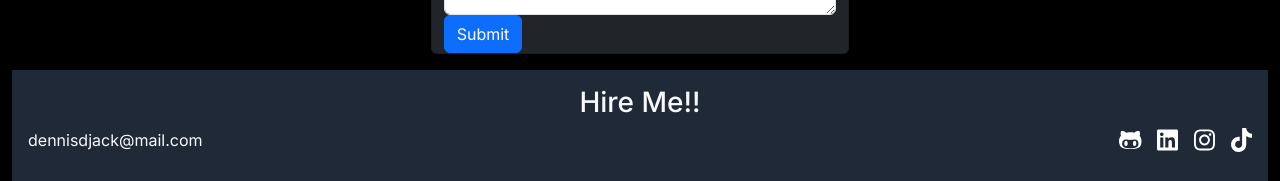
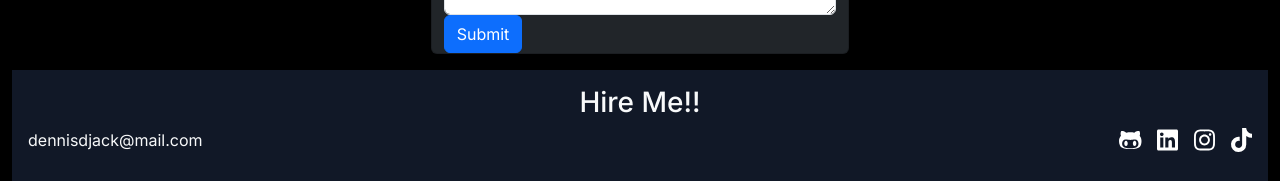
Before and after one commit to monkeyd87/portfolio2, a Next.js app: page / in a window 1280 px wide. Shown: the part 1569-1750 px from the top of the page. Built offline with nearby package versions, Linux system fonts and the light colour scheme.

Commit message:
fixed key error

```diff
--- a/src/components/Footer.js
+++ b/src/components/Footer.js
@@ -5,7 +5,7 @@ import { faHtml5,faReact,faBootstrap,faCss3, faGit, faGithub, faGithubAlt, faGit
 
 export const Footer = ()=>{
     return(
-        <div className='bg-gray-800 w-full p-3'>
+        <div className='bg-gray-900 w-full p-3'>
             <div>
                 <h3 className='text-center'>Hire Me!!</h3>
             </div>
--- a/src/components/Projects.js
+++ b/src/components/Projects.js
@@ -15,7 +15,7 @@ export const Projects = ()=>{
                     {projects.map((project,index)=>{
 
                         return(
-                            <motion.div ref={ref} className=" col-sm-5 col-lg-3"
+                            <motion.div key={index}ref={ref} className=" col-sm-5 col-lg-3"
                                 initial={{
                                     scale:0,
                                     opacity:0,
```
